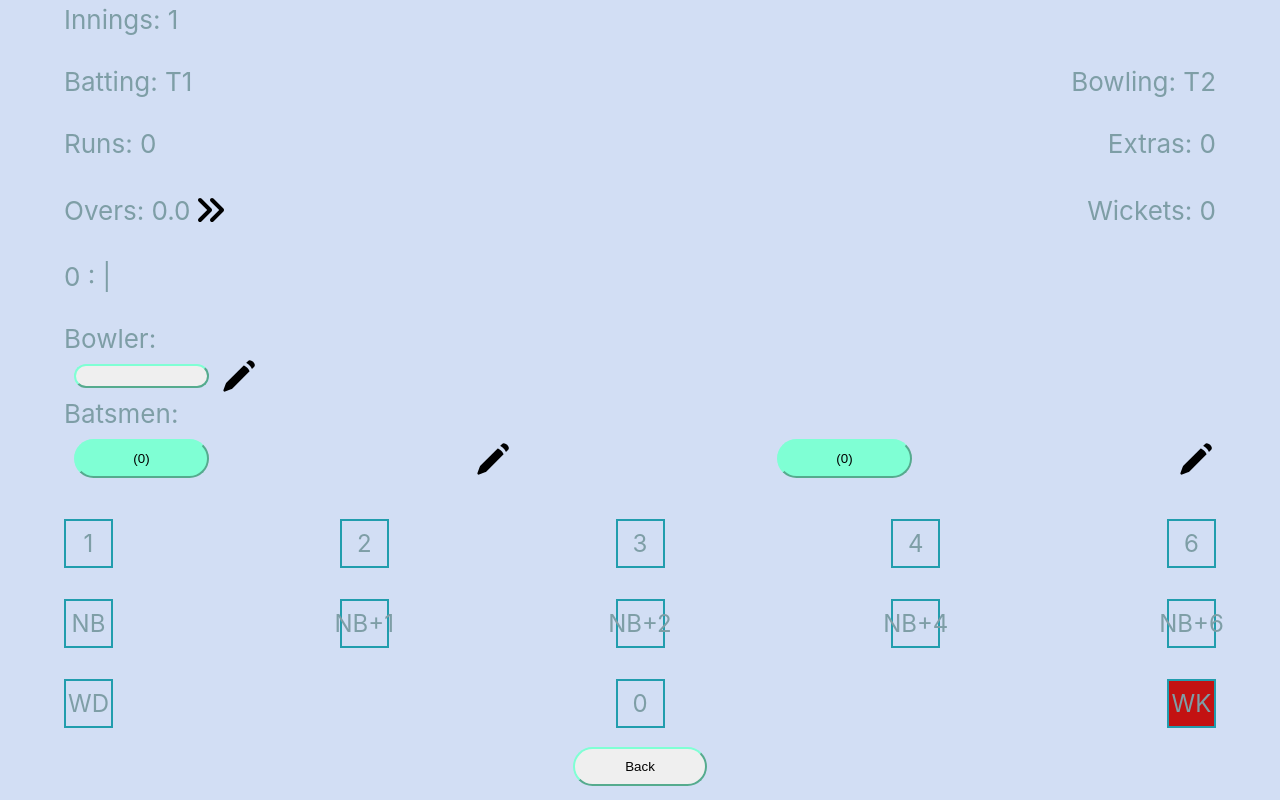
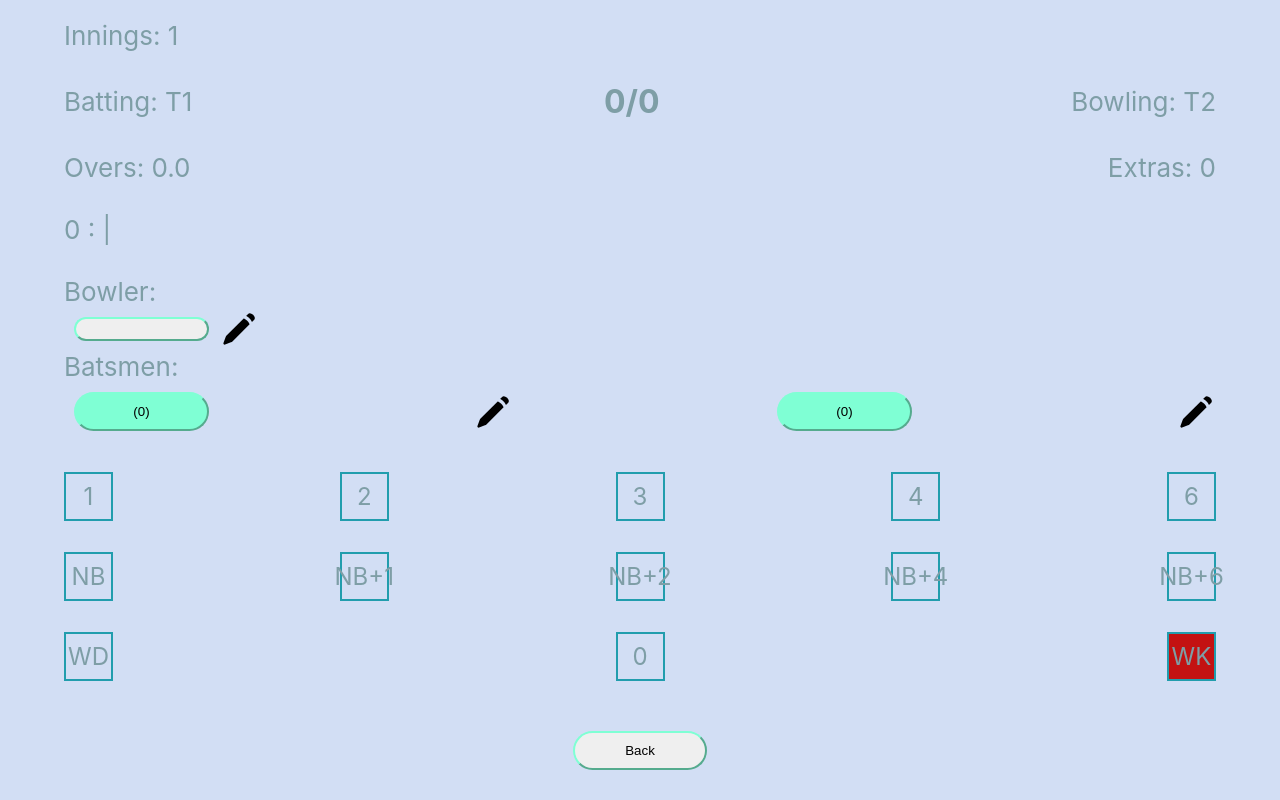
Before and after one commit to rughvi/indoorcricket, a React (Create React App) app: page /innings/1 in a window 1280 px wide. Built offline with nearby package versions, Linux system fonts and the light colour scheme.

Commit message:
Formatting changes on innings page.

```diff
--- a/src/Game/Innings.tsx
+++ b/src/Game/Innings.tsx
@@ -139,36 +139,25 @@ const Innings = () => {
                 <br />
                 <div className="GameCard-header">
                     <div>Batting: T{battingTeam}</div>
+                    <div style={{fontWeight: 'bold', fontSize: 'calc(16px + 2vmin)'}}>{currentGame.game[`innings1TotalRuns`] ?? 0}/{currentGame.game.innings1Wickets ?? 0}</div>
                     <div>Bowling: T{bowlingTeam}</div>
                 </div>
                 <br />
                 {(inningsId === "1") ?
                     <>
                         <div className="GameCard-header">
-                            <div>Runs: {currentGame.game[`innings1TotalRuns`] ?? 0}</div>
+                            <div style={{display: "flex", flexDirection: "row", justifyContent: "center", alignItems: "center"}}>Overs: {Math.floor((currentGame.game.innings1TotalBalls ?? 0) / 6)}.{(currentGame.game.innings1TotalBalls ?? 0) % 6}
+                            </div>
                             <div>Extras: {currentGame.game.innings1Extras ?? 0}</div>
-                        </div>
-                        <br/>
-                        <div className="GameCard-header">
-                            <div style={{display: "flex", flexDirection: "row", justifyContent: "center", alignItems: "center"}}>Overs: {Math.floor((currentGame.game.innings1TotalBalls ?? 0) / 6)}.{(currentGame.game.innings1TotalBalls ?? 0) % 6}
-                                <Next style={{height: "40px", width: "40px"}} onClick={() => {nextOver()}}/>
-                            </div>
-                            <div>Wickets: {currentGame.game.innings1Wickets ?? 0}</div>
                         </div>
                         <br/>
                     </>
                     :
                     <>
                         <div className="GameCard-header">
-                            <div>Runs: {currentGame.game[`innings2TotalRuns`] ?? 0}</div>
+                            <div style={{display: "flex", flexDirection: "row", justifyContent: "center", alignItems: "center"}}>Overs: {Math.floor((currentGame.game.innings2TotalBalls ?? 0) / 6)}.{(currentGame.game.innings2TotalBalls ?? 0) % 6}
+                            </div>
                             <div>Extras: {currentGame.game.innings2Extras ?? 0}</div>
-                        </div>
-                        <br/>
-                        <div className="GameCard-header">
-                            <div style={{display: "flex", flexDirection: "row", justifyContent: "center", alignItems: "center"}}>Overs: {Math.floor((currentGame.game.innings2TotalBalls ?? 0) / 6)}.{(currentGame.game.innings2TotalBalls ?? 0) % 6}
-                                <Next style={{height: "40px", width: "40px"}} onClick={() => {nextOver()}}/>
-                            </div>
-                            <div>Wickets: {currentGame.game.innings2Wickets ?? 0}</div>
                         </div>
                         <br/>
                     </>
```
